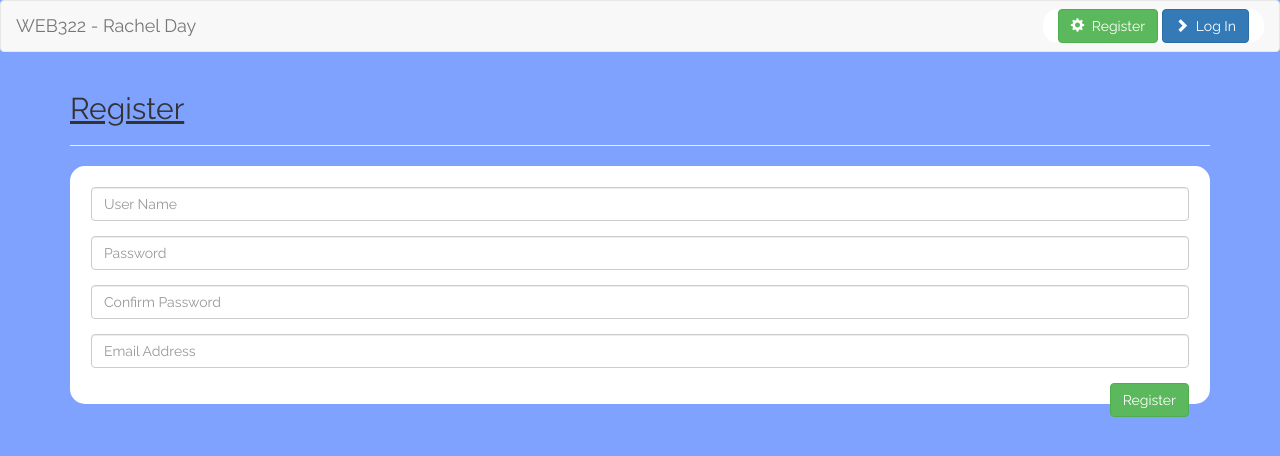
After one commit to ReginaExMachina/web322-app, a Node project: template views/register.hbs in a window 1280 px wide. The commit adds this page. Shown: the top 456 px of the page. Run offline with Node 20 templates, Linux system fonts and the light colour scheme; the template is opened without the code that fills it, so the values that code supplies are empty; some libraries are stand-ins or nearby versions.

Commit message:
Add Login and Register, with errors

```diff
--- a/package.json
+++ b/package.json
@@ -10,9 +10,12 @@
   "author": "Rachel Day <regexina@gmail.com>",
   "license": "ISC",
   "dependencies": {
+    "bcryptjs": "^2.4.3",
     "body-parser": "^1.18.3",
+    "client-sessions": "^0.8.0",
     "express": "^4.16.4",
     "express-handlebars": "^3.0.2",
+    "mongoose": "^5.4.20",
     "multer": "^1.4.1",
     "pg": "^7.8.2",
     "pg-hstore": "^2.3.2",
--- a/server.js
+++ b/server.js
@@ -1,27 +1,42 @@
 /*********************************************************************************
-*  WEB322 – Assignment 04
+*  WEB322 – Assignment 06
 *  I declare that this assignment is my own work in accordance with Seneca  Academic Policy.  No part
 *  of this assignment has been copied manually or electronically from any other source
 *  (including 3rd party web sites) or distributed to other students.
 *
-*  Name: Rachel Day      Student ID: 100057181            Date: 01/28/2019
+*  Name: Rachel Day      Student ID: 100057181            Date: 05/04/2019
 *
 *  Online (Heroku) Link: border: https://salty-depths-49587.herokuapp.com/
 *
 ********************************************************************************/
 
 var dataService = require('./data-service.js');
+var dataServiceAuth = require('./data-service-auth.js');
 
 const path = require("path");
 const express = require("express");
 const multer = require("multer");
 const bodyParser = require("body-parser");
 const exphbs = require("express-handlebars");
+const clientSessions = require("client-sessions");
 const fs = require('fs');
 var app = express();
 
 app.use(express.static(__dirname + '/public'));
 app.use(bodyParser.urlencoded({ extended: true }));
+
+app.use(clientSessions({
+   cookieName: "session",
+   secret: "web_assignment_web322",
+   duration: 2 * 60 * 1000,
+   activeDuration: 1000 * 60
+ }));
+
+ app.use(function(req, res, next) {
+    res.locals.session = req.session;
+    next();
+ });
+
 app.engine('.hbs', exphbs({
    extname: '.hbs',
    defaultLayout: 'main',
@@ -60,6 +75,58 @@ function onHttpStart() {
   console.log("Express http server listening on: " + HTTP_PORT);
 }
 
+function ensureLogin (req, res, next){
+   if (!(req.session.user)){
+       res.redirect("/login");
+   }
+   else{
+       next();
+   }
+}
+
+// ******** LOGIN & REGISTER ********************************************** //
+app.get("/login", (req, res) => {
+   res.render("login");
+});
+
+app.get("/logout", (req, res) => {
+   res.session.rest();
+   res.redirect("/");
+});
+
+app.get("/userHistory", ensureLogin, (req, res) => {
+   res.render("userHistory, {user: req.session.user}");
+});
+
+app.get("/register", (req, res) => {
+   res.render("register");
+});
+
+app.post("/login", (req, res) => {
+   req.body.userAgent = req.get('User-Agent');
+   dataServiceAuth.checkUser(req.body)
+   .then((get_user) => {
+      req.session.user = {
+         userName: get_user.email,
+         loginHistory: get_user.loginHistory
+      };
+      res.redirect('/employees');
+   })
+   .catch((err) => {
+      res.render("login", {errorMessage: err, userName: req.body.userName});
+   });
+});
+
+app.post("/register", (req,res)=>{
+   dataServiceAuth.registerUser(req.body)
+   .then(()=>{
+       res.render("register", {successMessage: "User created."});
+   })
+   .catch((err)=>{
+       res.render("register",{errorMessage: err, userName: JSON.stringify(req.body.userName)});
+   })
+});
+
 // ******** GET METHODS **************************************************
 
 app.get("/", function(req,res) {
@@ -72,7 +139,7 @@ app.get("/about", function(req,res){
 
 //  EMPLOYEE
 
-app.get("/employee/:empNum", (req, res) => {
+app.get("/employee/:empNum", ensureLogin, (req, res) => {
 
    // initialize an empty object to store the values
    let viewData = {};
@@ -100,7 +167,7 @@ app.get("/employee/:empNum", (req, res) => {
        });
 });
 
-app.get("/employees", function(req,res) {
+app.get("/employees", ensureLogin, function(req,res) {
    if (req.query.status) {
       dataService.getEmployeesByStatus(req.query.status).then( function(data) {
          res.render("employees", {employees: data});
@@ -123,7 +190,7 @@ app.get("/employees", function(req,res) {
    }
 });
 
-app.get("/employees/add", (req, res) => {
+app.get("/employees/add", ensureLogin, (req, res) => {
     dataService.getAllDepartments()
     .then((data)=> {
         res.render("addEmployee", {departments: data});
@@ -133,13 +200,13 @@ app.get("/employees/add", (req, res) => {
     });
 });
 
-app.get("/managers", function(req,res) {
+app.get("/managers", ensureLogin, function(req,res) {
    dataService.getAllManagers().then( function(data) {
       return res.json(data);
    }).catch((err) => { "Error: " + err });
 });
 
-app.get("/employee/delete/:empNum", (req, res) => {
+app.get("/employee/delete/:empNum", ensureLogin, (req, res) => {
    dataService.deleteEmployeeByNum(req.params.empNum).then(() => {
        res.redirect("/employees");
    }).catch((err) => {
@@ -148,18 +215,18 @@ app.get("/employee/delete/:empNum", (req, res) => {
 });
 
 // ******** IMAGES ********************************************** //
-app.get("/images", function (req,res) {
+app.get("/images", ensureLogin, (req, res) => {
     fs.readdir("./public/images/uploaded", function(err, data) {
         res.render('images', {images:data});
     });
 });
 
-app.get("/images/add", function(req,res) {
+app.get("/images/add", ensureLogin, (req, res) => {
    res.render("addImage");
 });
 
 // DEPARTMENTS
-app.get("/department/:departmentId", (req, res) => {
+app.get("/department/:departmentId", ensureLogin, (req, res) => {
    dataService.getDepartmentById(req.params.departmentId).then((data) => {
        res.render("department", { data: data });
    }).catch((err) => {
@@ -168,13 +235,13 @@ app.get("/department/:departmentId", (req, res) => {
 });
 
 
-app.get("/departments", function(req,res) {
+app.get("/departments", ensureLogin, (req, res) => {
    dataService.getAllDepartments().then( function(data) {
       return res.render("departments",{departments: data});
    }).catch((err) => { "Error: " + err });
 });
 
-app.get("/departments/add", function(req,res) {
+app.get("/departments/add", ensureLogin, (req, res) => {
    res.render("addDepartment");
 });
 
@@ -186,29 +253,29 @@ app.get('*', function(req, res){
 
 // ******** POST METHODS **************************************************
 
-app.post("/images/add", upload.single("imageFile"), (req, res) => {
+app.post("/images/add", upload.single("imageFile"), ensureLogin, (req, res) => {
    res.redirect("/images");
 });
 
-app.post("/employees/add", (req, res) => {
+app.post("/employees/add", ensureLogin, (req, res) => {
    dataService.addEmployee(req.body).then (
       res.redirect("/employees")
    ).catch((err) => { "Error: " + err});
 });
 
-app.post("/employee/update", (req, res) => {
+app.post("/employee/update", ensureLogin, (req, res) => {
    dataService.updateEmployee(req.body).then (
       res.redirect("/employees")
    ).catch((err) => { "Error: " + err});
 });
 
-app.post("/departments/add", (req, res) => {
+app.post("/departments/add", ensureLogin, (req, res) => {
    dataService.addDepartment(req.body).then(() => {
        res.redirect("/departments");
    }).catch((err) => { "Error: " + err});
 });
 
-app.post("/department/update", (req, res) => {
+app.post("/department/update", ensureLogin, (req, res) => {
    dataService.updateDepartment(req.body).then (
       res.redirect("/departments")
    ).catch((err) => { "Error: " + err});
@@ -217,7 +284,9 @@ app.post("/department/update", (req, res) => {
 
 // ******** SERVER LISTENS **************************************************
 
-dataService.initialize().then(
+dataService.initialize()
+.then(dataServiceAuth.initialize)
+.then(
    app.listen(HTTP_PORT, onHttpStart)
 )
 .catch((err)=> { console.log("Error: " + err)
--- a/views/layouts/main.hbs
+++ b/views/layouts/main.hbs
@@ -32,14 +32,32 @@
             {{!-- {{#navLink "/employees/add"}}Add Employee{{/navLink}}
             {{#navLink "/images/add"}}Add Image{{/navLink}} --}}
           </ul>
-          <ul class="nav navbar-nav navbar-right">
-            {{#navLink "/images"}}Images{{/navLink}}
-            {{#navLink "/employees"}}Employees{{/navLink}}
-            {{#navLink "/departments#"}}Departments{{/navLink}}
-          </ul>
-        </div><!-- /.navbar-collapse -->
-      </div><!-- /.container-fluid -->
-    </nav>
+          {{#if session.user}}
+            <form class="navbar-form navbar-right">
+              <div class="dropdown">
+                <button class="btn btn-primary dropdown-toggle" type="button" id="userMenu" data-toggle="dropdown">
+                  <span class="glyphicon glyphicon-user"></span>&nbsp;&nbsp;{{session.user.userName}}&nbsp;&nbsp;<span class="caret"></span>
+                </button>
+                <ul class="dropdown-menu" aria-labelledby="userMenu">
+                  <li><a href="/userHistory">User History</a></li>
+                  <li><a href="/logout">Log Out</a></li>
+                </ul>
+              </div>
+            </form>
+            <ul class="nav navbar-nav navbar-right">
+                {{#navLink "/images"}}Images{{/navLink}}
+                {{#navLink "/employees"}}Employees{{/navLink}}
+                {{#navLink "/departments"}}Departments{{/navLink}}
+            </ul>
+          {{else}}
+            <form class="navbar-form navbar-right">
+              <a href="/register" class="btn btn-success"><span class="glyphicon glyphicon-cog"></span>&nbsp;&nbsp;Register</a>
+              <a href="/login" class="btn btn-primary"><span class="glyphicon glyphicon-chevron-right"></span>&nbsp;&nbsp;Log In</a>
+            </form>
+          {{/if}}
+        </div>
+      </div>
+</nav>
     <div class="container">
       {{{body}}}
     </div>
--- /dev/null
+++ b/views/register.hbs
@@ -0,0 +1,53 @@
+<div class="row">
+    <div class="col-md-12">
+        <h2>Register</h2>
+        <hr>
+        {{#if successMessage}}
+            <div class="alert alert-success">
+                <strong>Success:</strong>
+                {{successMessage}}
+            </div>
+            <a class="btn btn-success pull-right" href="/login">&nbsp;&nbsp;&nbsp;Proceed to Log in&nbsp;&nbsp;&nbsp;</a>
+            <br /><br /><br />
+        {{else}}
+            {{#if errorMessage}}
+                <div class="alert alert-danger">
+                    <strong>Error:</strong>
+                    {{errorMessage}}
+                </div>
+            {{else}}
+                <form method="post" action="/register">
+                    <div class="row">
+                        <div class="col-md-12">
+                            <div class="form-group">
+                                <input class="form-control" id="userName" name="userName" type="text" placeholder="User Name" required="" value={{userName}}>
+                            </div>
+                        </div>
+                    </div>
+                    <div class="row">
+                        <div class="col-md-12">
+                            <div class="form-group">
+                                <input class="form-control" id="password" name="password" type="password" placeholder="Password" required="" >
+                            </div>
+                        </div>
+                    </div>
+                    <div class="row">
+                        <div class="col-md-12">
+                            <div class="form-group">
+                                <input class="form-control" id="password2" name="password2" type="password" placeholder="Confirm Password" required="">
+                            </div>
+                        </div>
+                    </div>
+                    <div class="row">
+                        <div class="col-md-12">
+                            <div class="form-group">
+                                <input class="form-control" id="email" name="email" type="email" placeholder="Email Address" required="">
+                            </div>
+                        </div>
+                    </div>
+                    <input type="submit" class="btn btn-success pull-right" text = "Register" value="Register">
+                </form>
+            {{/if}}
+        {{/if}}
+    </div>
+</div>
```
Also changed, not shown: data-service-auth.js (added, +89 -0 lines), views/login.hbs (added, +29 -0 lines), views/userHistory.hbs (added, +24 -0 lines), 1 other file.
